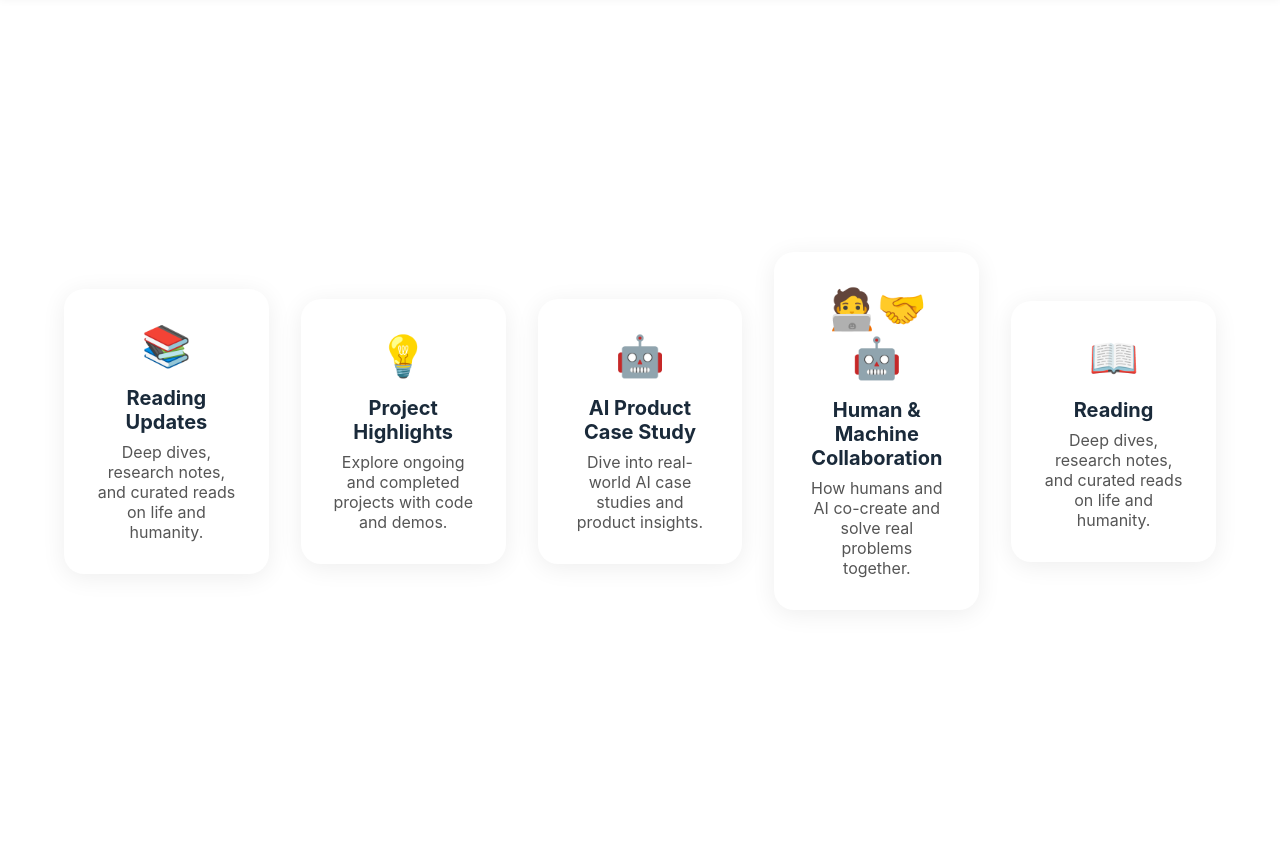
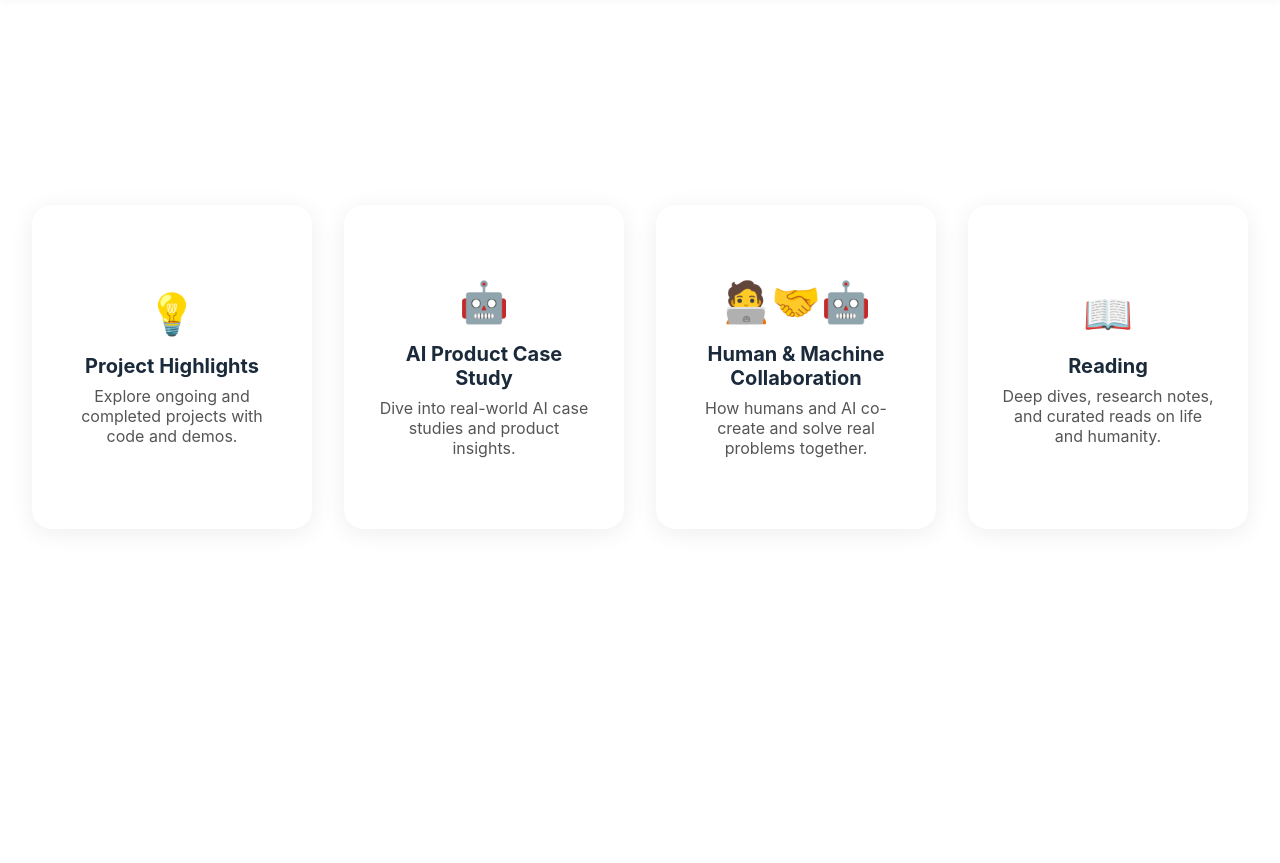
Before and after one commit to TongHere/Tong-s-daily-dose, a Flask app: page / in a window 1280 px wide. Shown: the part 65-928 px from the top of the page. After the commit the page ends 523 px from the top, so only its background shows below. Run offline with Flask 3, Linux system fonts and the light colour scheme.

Commit message:
Update home page layout: fixed card height, no-scroll viewport fit
Made-with: Cursor

```diff
--- a/templates/index.html
+++ b/templates/index.html
@@ -72,17 +72,23 @@
       padding: 0;
     }
 
+    .tab-pane#tab--1.active {
+      display: block;
+      padding: 0;
+    }
+
     .card-grid.home-centered {
     display: flex;
     justify-content: center;
     align-items: center;
-    flex-wrap: nowrap; /* 🔥 key change: keep all cards in one row */
+    flex-wrap: nowrap;
     gap: 2rem;
-    min-height: calc(100vh - 64px);
+    height: calc(100vh - 64px);
     max-width: 1400px;
     margin: 0 auto;
-    padding: 2rem;
-    overflow-x: auto; /* enables horizontal scroll if screen is too small */
+    padding: 0 2rem;
+    box-sizing: border-box;
+    overflow: hidden;
     }
 
     .card-grid.centered {
@@ -99,7 +105,11 @@
       box-shadow: 0 4px 24px rgba(0,0,0,0.07);
       padding: 2rem;
       max-width: 320px;
+      height: 260px;
       flex: 1 1 260px;
+      display: flex;
+      flex-direction: column;
+      justify-content: center;
       text-align: center;
       text-decoration: none;
       color: inherit;
@@ -450,11 +460,6 @@
   <!-- Home -->
   <div class="tab-pane active" id="tab--1">
     <div class="card-grid home-centered">
-      <a class="card" href="?tab=0">
-        <div class="card-icon">📚</div>
-        <div class="card-title">Reading Updates</div>
-        <div class="card-desc">Deep dives, research notes, and curated reads on life and humanity.</div>
-      </a>
       <a class="card" href="?tab=1">
         <div class="card-icon">💡</div>
         <div class="card-title">Project Highlights</div>
```
